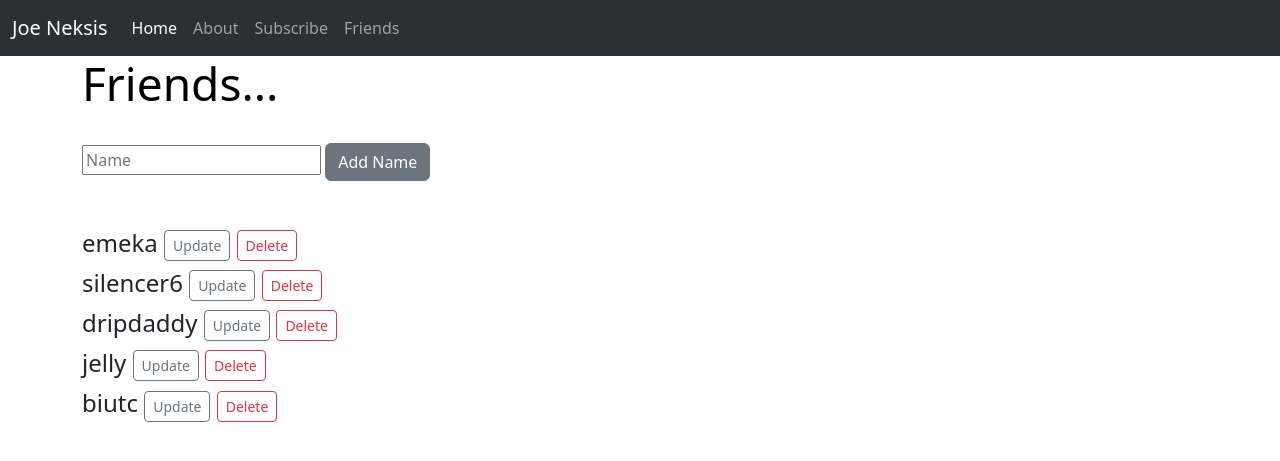
After one commit to me-chidi/my_flask, a Flask app: page /friends in a window 1280 px wide. The commit adds this page. Shown: the top 461 px of the page. Run offline with Flask 3, Linux system fonts and the light colour scheme; data comes from the database, SQL or seed files in the repository; both versions use the stored data as it was after the commit.

Commit message:
Added an Update and Delete fxn, completing CRUD reqs

```diff
--- a/app.py
+++ b/app.py
@@ -1,15 +1,32 @@
 import os
-from flask import Flask, render_template, request
+from flask import Flask, render_template, request, redirect
 from flask_mail import Mail, Message
+from flask_sqlalchemy import SQLAlchemy
+from datetime import datetime, timezone
 
 app = Flask(__name__)
+app.app_context().push() #solves the working out of context error
+app.config['SQLALCHEMY_DATABASE_URI'] = 'sqlite:///friends.db'
+#initialize the database
+db = SQLAlchemy(app)
+
+#Create db model
+class Friends(db.Model):
+    id = db.Column(db.Integer, primary_key=True)
+    name = db.Column(db.String(200), nullable=False)
+    date_created = db.Column(db.DateTime, default=datetime.now(timezone.utc))
+
+    #Create a function to return a string when we add something
+    def __repr__(self):
+        return '<Name %r>' % self.id
+
 subscribers = []
 
-app.config['DEBUG'] = 1
+app.config['DEBUG'] = 1 #should set the app in debug mode
 #setting up SMTP credentials
 app.config['MAIL_SERVER'] = 'smtp.gmail.com'
 app.config['MAIL_PORT'] = 465
-app.config['MAIL_USERNAME'] = os.environ.get('YLJNKMAIL')
+app.config['MAIL_USERNAME'] = os.environ.get('YLJNKMAI')
 app.config['MAIL_PASSWORD'] = os.environ.get('YLJNKPWD')
 app.config['MAIL_USE_TLS'] = False
 app.config['MAIL_USE_SSL'] = True
@@ -24,11 +41,62 @@ def about():
     names = ['John', 'Mary', 'Sally', 'Wes']
     return render_template('about.html', names=names)
 
+@app.route('/friends', methods=['GET', 'POST'])
+def friends():
+    title = 'About my friends'
+
+    if request.method == 'POST':
+        friend_name = request.form['name']
+        new_friend = Friends(name=friend_name)
+
+        #push to db
+        try:
+            db.session.add(new_friend)
+            db.session.commit()
+            return redirect('/friends')
+        except:
+            return "There was an error adding your friend"
+
+    else:
+        #return the list of friends
+        friends = Friends.query.order_by(Friends.date_created)
+        return render_template('friends.html', title=title, friends=friends)
+
+#method that updates a selected friend
+@app.route('/update/<int:id>', methods=['GET', 'POST'])
+def update(id):
+    friend_to_update = Friends.query.get_or_404(id)
+
+    if request.method == 'POST':
+        friend_to_update.name = request.form['name']
+        try:
+            db.session.commit()
+            return redirect('/friends')
+        except:
+            return 'There was a problem updating that friend'
+    else:
+        return render_template('update.html', friend_to_update=friend_to_update)
+
+@app.route('/delete/<int:id>')
+def delete(id):
+    friend_to_delete = Friends.query.get_or_404(id)
+
+    try:
+        db.session.delete(friend_to_delete)
+        db.session.commit()
+        return redirect('/friends')
+
+    except:
+        return 'There was a problem deleting that friend'
+
+
+
 @app.route('/subscribe')
 def subscribe():
     title = 'Subscribe to my email newsletter'
     return render_template('subscribe.html', title=title)
 
+#this method also sends mail to the subscriber
 @app.route('/form', methods=['POST'])
 def form():
     first_name = request.form.get('first_name')
@@ -47,7 +115,7 @@ def form():
                   sender=os.environ.get('YLJNKMAIL'),
                   recipients=[email])
     msg.body = 'You have been subscribed to my email newsletter!'
-    mail.send(msg)
+    mail.send(msg) #mail does not send bcs 2FA is req in the gmail acc
 
     subscribers.append(f'{first_name} {last_name} | {email}')
     title = 'Thank you!'
--- a/static/css/style.css
+++ b/static/css/style.css
@@ -1,8 +1,8 @@
 h1{
-    color:turquoise;
+    color:black;
     font-size:46px;
 }
 
 body{
-    background: beige;
+    background: white;
 }
--- a/templates/base.html
+++ b/templates/base.html
@@ -12,7 +12,7 @@
     </title>
   </head>
   <body>
-    <nav class="navbar navbar-expand-lg bg-body-tertiary">
+    <nav class="navbar navbar-expand-lg bg-body-tertiary" data-bs-theme="dark">
         <div class="container-fluid">
           <a class="navbar-brand" href="#">Joe Neksis</a>
           <button class="navbar-toggler" type="button" data-bs-toggle="collapse" data-bs-target="#navbarSupportedContent" aria-controls="navbarSupportedContent" aria-expanded="false" aria-label="Toggle navigation">
@@ -29,6 +29,9 @@
               <li class="nav-item">
                 <a class="nav-link" href="{{ url_for("subscribe") }}">Subscribe</a><!-- this gives the url for a page not hardcoding it -->
               </li>
+              <li class="nav-item">
+                <a class="nav-link" href="{{ url_for("friends") }}">Friends</a><!-- this gives the url for a page not hardcoding it -->
+              </li>
             </ul>
           </div>
         </div>
--- /dev/null
+++ b/templates/friends.html
@@ -0,0 +1,20 @@
+{% extends "base.html" %}
+{% block title %}{{ title }}{% endblock %}
+
+{% block content %}
+   <div class="container">
+        <h1>Friends...</h1>
+        <br>
+        <form action="/friends" method="post">
+            <input type="text" placeholder="Name" name="name">
+            <input type="submit" value="Add Name" class="btn btn-secondary">
+        </form>
+        <br><br>
+        {% for friend in friends %}
+            <h4>
+                {{ friend.name }} <a href="/update/{{friend.id}}" class="btn btn-outline-secondary btn-sm">Update</a>
+                <a href="/delete/{{friend.id}}" class="btn btn-outline-danger btn-sm">Delete</a>
+            </h4>
+        {% endfor %}
+    </div>
+{% endblock %}
```
Also changed, not shown: templates/update.html (added, +19 -0 lines), instance/friends.db (added), 2 other files.
